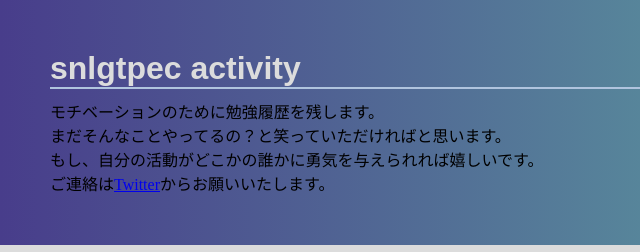
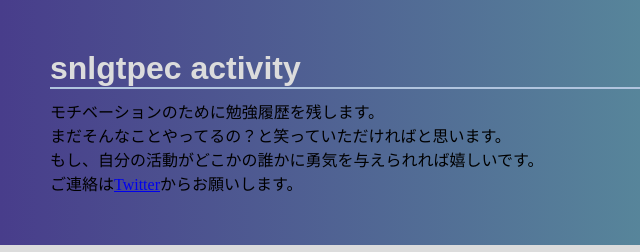
Before and after one commit to snlgtpec/snlgtpec.github.io, a plain HTML site: page index.html in a window 1280 px wide. Shown: the top 252 px of the page, 0-640 px from the left. Drawn offline with Linux system fonts and the light colour scheme.

Commit message:
test commit

```diff
--- a/index.html
+++ b/index.html
@@ -11,7 +11,7 @@
 		<p>モチベーションのために勉強履歴を残します。</p>
 		<p>まだそんなことやってるの？と笑っていただければと思います。</p>
 		<p>もし、自分の活動がどこかの誰かに勇気を与えられれば嬉しいです。</p>
-		<p>ご連絡は<a href="https://twitter.com/snlgtpec">Twitter</a>からお願いいたします。</p>
+		<p>ご連絡は<a href="https://twitter.com/snlgtpec">Twitter</a>からお願いします。</p>
 	</div>
 	<div class="main">
 		<h2>勉強履歴</h2>
```
